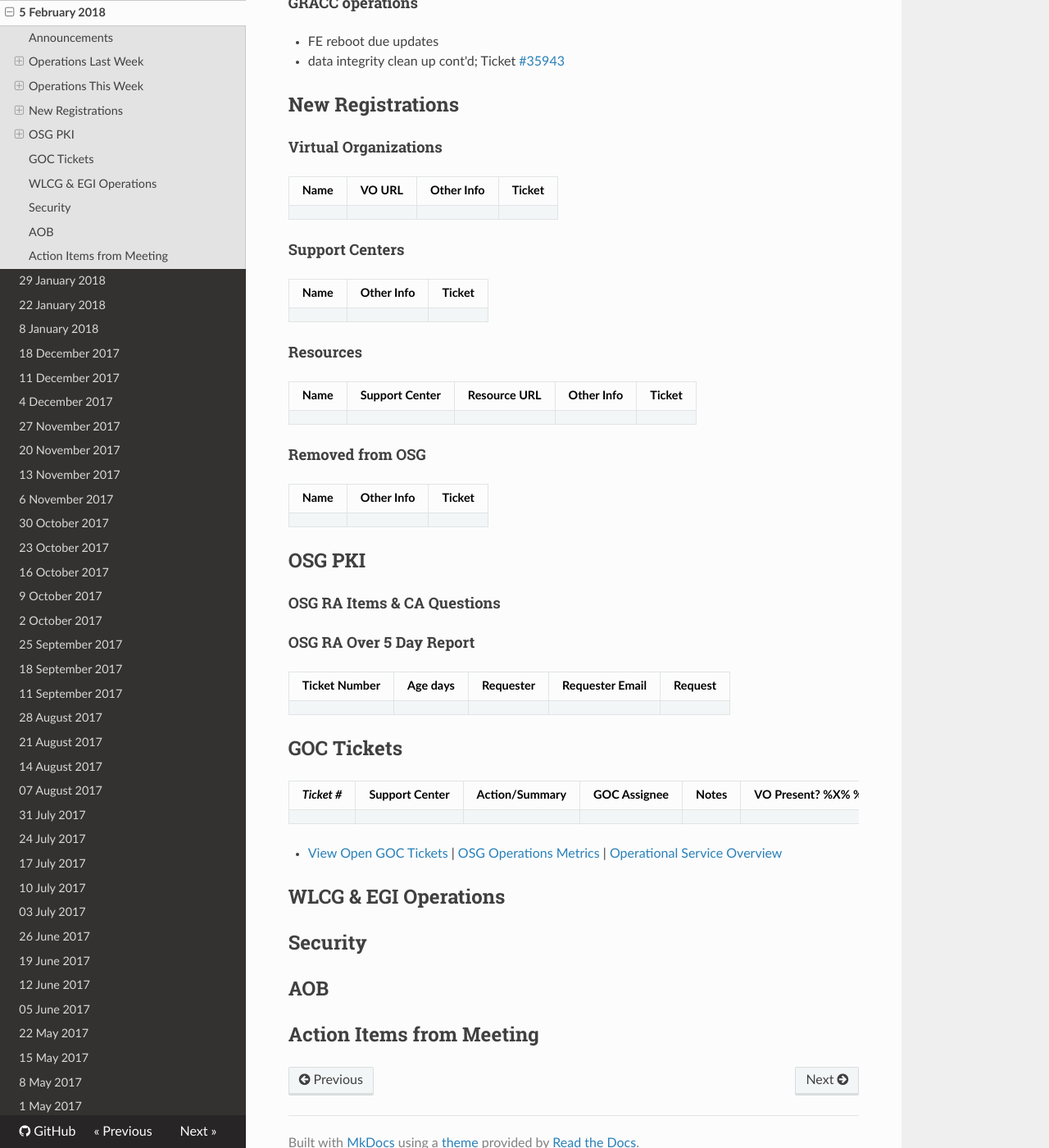
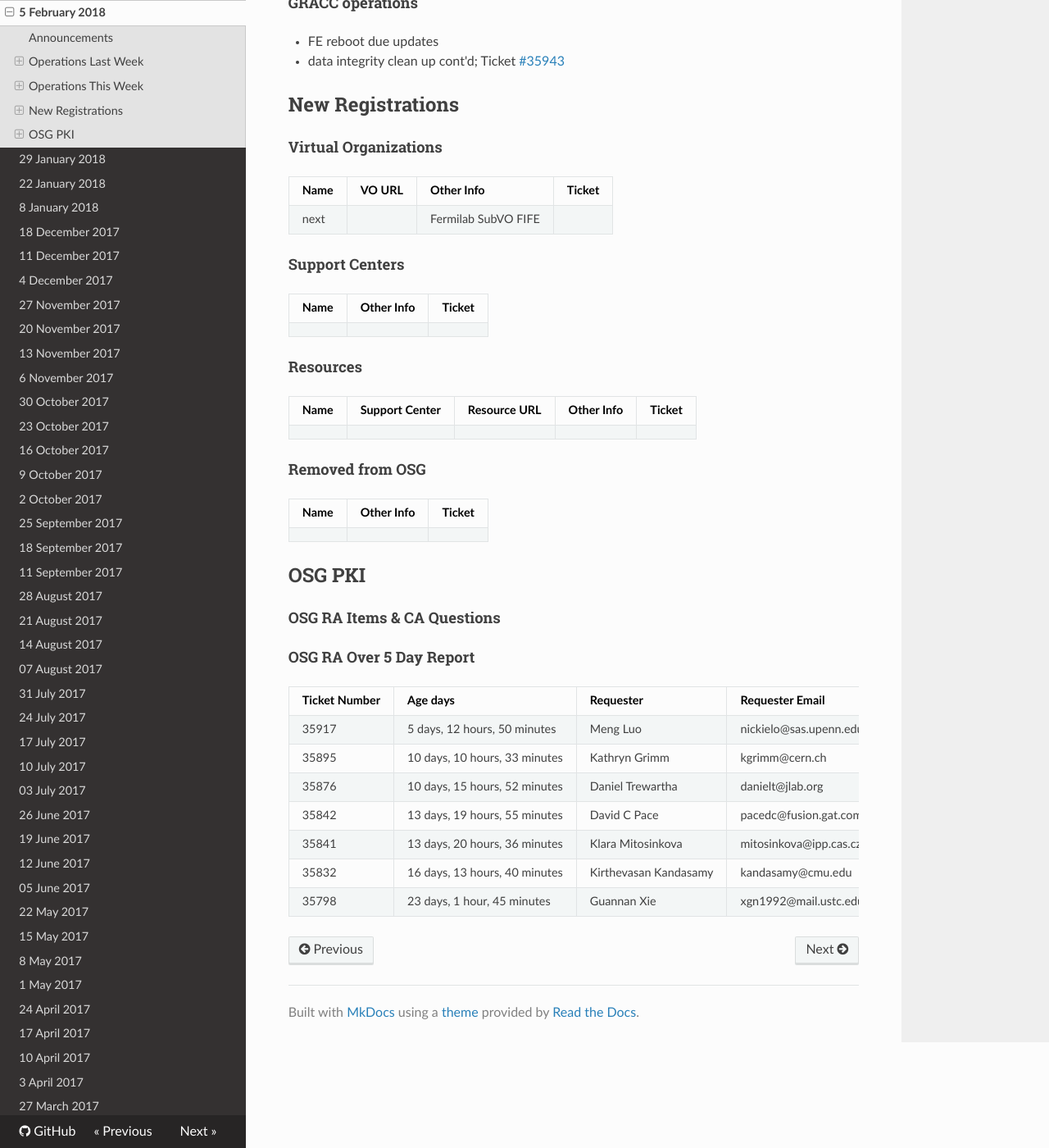
Before and after one commit to osg-htc/operations, an MkDocs documentation site: the page built from docs/WeeklyMinutes/05Feb2018.md, in a window 1280 px wide and 1400 px high, scrolled down 1777 px. Shown: the whole window at 82% size. Built offline with MkDocs 1.6.1, drawn with Linux system fonts in a browser that asks for light colours; nearby versions of some CDN libraries; old or Windows-style settings are respelled for this version of MkDocs.

Commit message:
Update 05Feb2018.md

```diff
--- a/docs/WeeklyMinutes/05Feb2018.md
+++ b/docs/WeeklyMinutes/05Feb2018.md
@@ -63,6 +63,7 @@
 #### Virtual Organizations
 | Name | VO URL | Other Info | Ticket |
 | ---- | ------ | ---------- | ------ |
+| next | | Fermilab SubVO FIFE |
 
 #### Support Centers
 | Name | Other Info | Ticket |
@@ -84,20 +85,10 @@
 #### OSG RA Over 5 Day Report
 | Ticket Number	|Age days	|Requester	|Requester Email		|Request |
 | --------- | ------- | --------- | ----------------- | ------ |
-
-
-## GOC Tickets
-
-| *Ticket #* | Support Center | Action/Summary | GOC Assignee | Notes | VO Present? %X% %Y%|
-| ---------- | -------------- | -------------- | ------------ | ----- | ------------------ |
-
-   * [View Open GOC Tickets](https://ticket.grid.iu.edu/goc/list/open) | [OSG Operations Metrics](https://twiki.grid.iu.edu/bin/view/Operations/TicketReports) | [Operational Service Overview](http://myosg.grid.iu.edu/miscstatus?count_sg_1&count_active=on&count_enabled=on&datasource=status)
-
-
-## WLCG & EGI Operations
-
-## Security
-
-## AOB
-
-## Action Items from Meeting
+| 35917 | 5 days, 12 hours, 50 minutes | Meng Luo | nickielo@sas.upenn.edu |User Certificate Request for Meng Luo(VO:snoplus.snolab.ca) |
+| 35895 | 10 days, 10 hours, 33 minutes | Kathryn Grimm | kgrimm@cern.ch | User Certificate Request for Kathryn Grimm(VO:SLAC) |
+| 35876 | 10 days, 15 hours, 52 minutes | Daniel Trewartha | danielt@jlab.org |  User Certificate Request for Daniel Trewartha(VO:Gluex) |
+| 35842 |  13 days, 19 hours, 55 minutes | David C Pace | pacedc@fusion.gat.com | User Certificate Request for David C Pace(VO:FusionGrid) |
+| 35841 | 13 days, 20 hours, 36 minutes | Klara Mitosinkova | mitosinkova@ipp.cas.cz | User Certificate Request for Klara Mitosinkova(VO:FusionGrid) |
+| 35832 | 16 days, 13 hours, 40 minutes | Kirthevasan Kandasamy | kandasamy@cmu.edu | User Certificate Request for Kirthevasan Kandasamy(VO:FusionGrid) |
+| 35798 |23 days, 1 hour, 45 minutes | Guannan Xie | xgn1992@mail.ustc.edu.cn | User Certificate Request for Guannan Xie(VO:BNL) |
```
